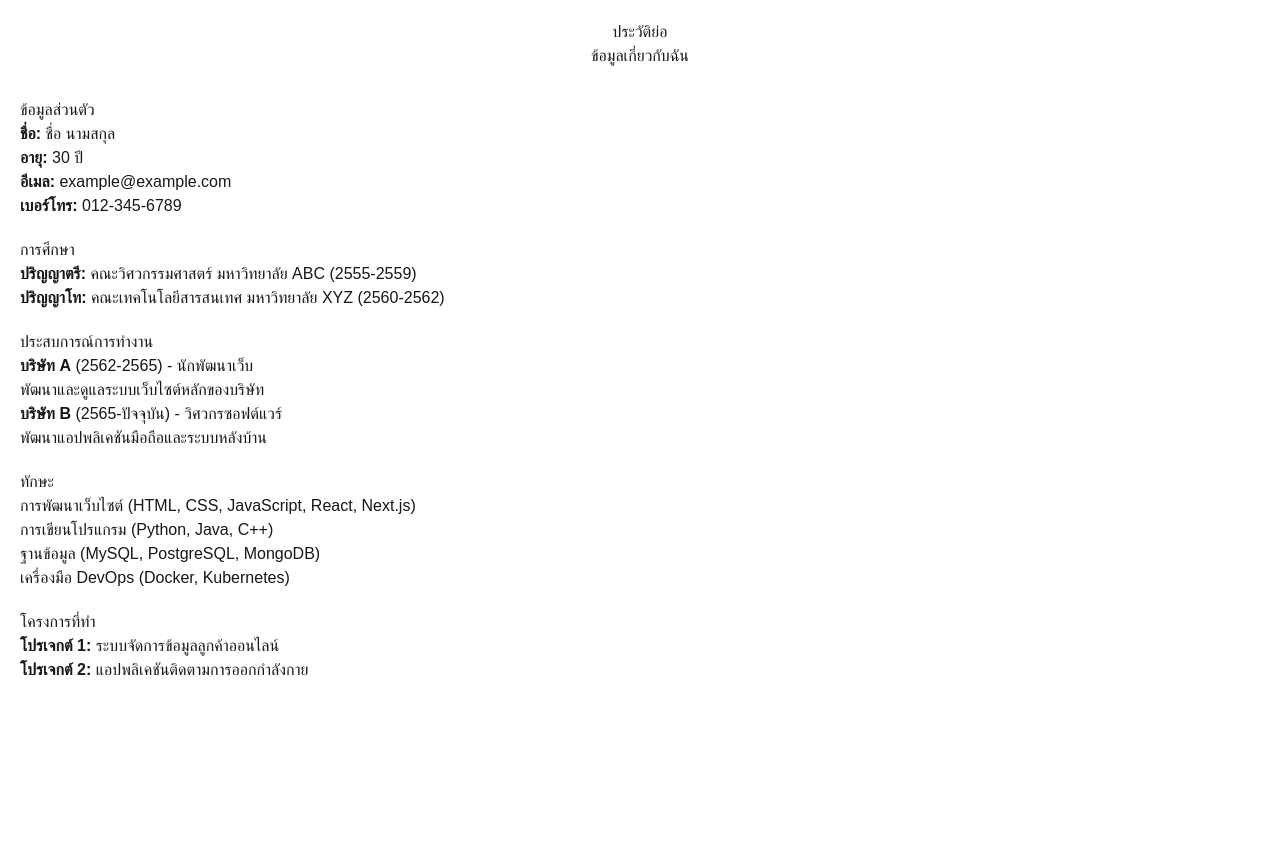
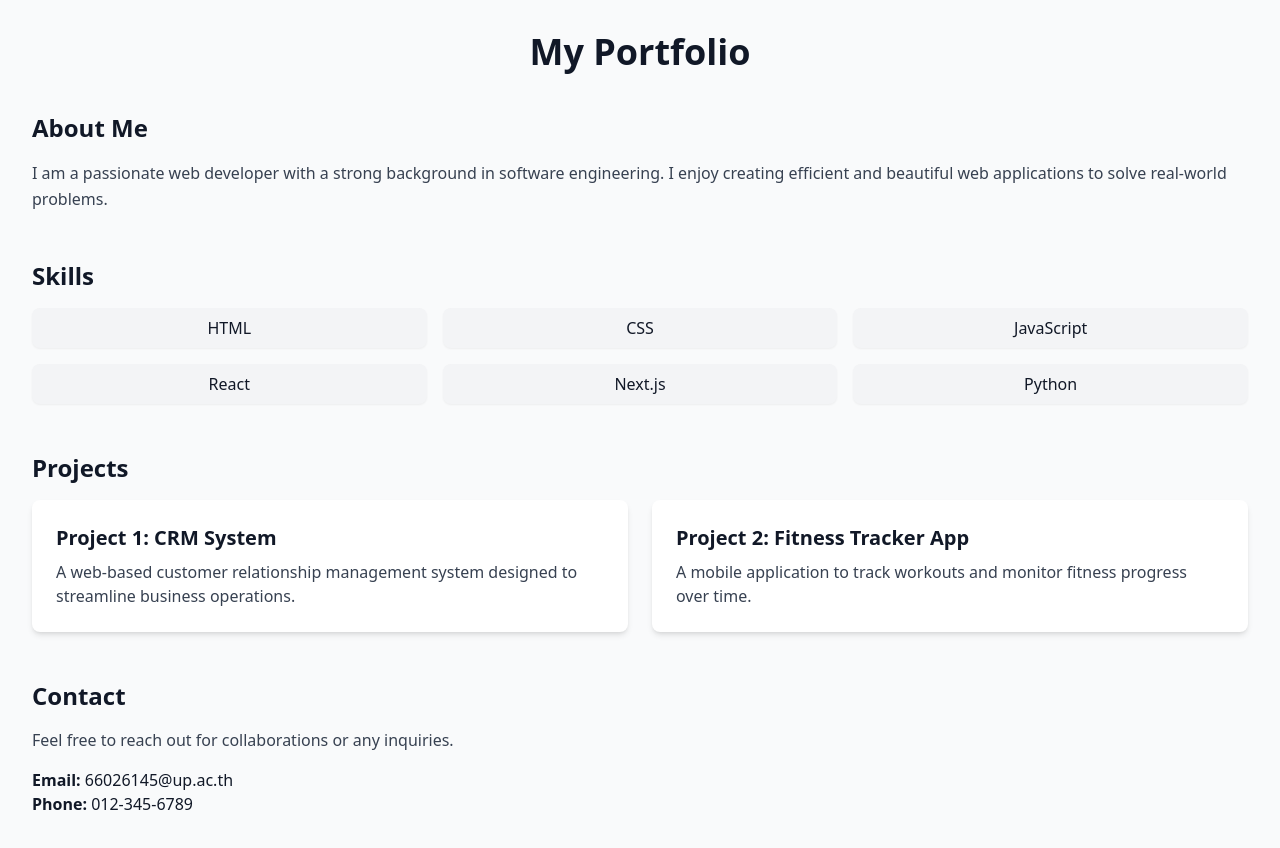
Before and after one commit to 66026145/my-blog, a Next.js app: page / in a window 1280 px wide. Before the commit the page ends 800 px from the top, so only its background shows below. Built offline with nearby package versions, Linux system fonts and the light colour scheme.

Commit message:
ข้อความที่เกี่ยวข้องกับการเปลี่ยนแปลง

```diff
--- a/app/page.tsx
+++ b/app/page.tsx
@@ -1,66 +1,67 @@
-// app/resume/page.tsx
-
 import React from 'react';
 
-const Resume = () => {
+const Portfolio = () => {
   return (
-    <div style={{ fontFamily: 'Arial, sans-serif', padding: '20px' }}>
-      <header style={{ textAlign: 'center', marginBottom: '30px' }}>
-        <h1>ประวัติย่อ</h1>
-        <p>ข้อมูลเกี่ยวกับฉัน</p>
+    <div className="font-sans p-8 bg-gray-50 text-gray-900 min-h-screen">
+      {/* Header Section */}
+      <header className="text-center mb-10">
+        <h1 className="text-4xl font-bold mb-2">My Portfolio</h1>
       </header>
 
-      <section style={{ marginBottom: '20px' }}>
-        <h2>ข้อมูลส่วนตัว</h2>
-        <ul>
-          <li><strong>ชื่อ:</strong> ชื่อ นามสกุล</li>
-          <li><strong>อายุ:</strong> 30 ปี</li>
-          <li><strong>อีเมล:</strong> example@example.com</li>
-          <li><strong>เบอร์โทร:</strong> 012-345-6789</li>
-        </ul>
+      {/* About Section */}
+      <section className="mb-12">
+        <h2 className="text-2xl font-semibold mb-4">About Me</h2>
+        <p className="text-gray-700 leading-relaxed">
+          I am a passionate web developer with a strong background in software engineering. I enjoy creating efficient
+          and beautiful web applications to solve real-world problems.
+        </p>
       </section>
 
-      <section style={{ marginBottom: '20px' }}>
-        <h2>การศึกษา</h2>
-        <ul>
-          <li><strong>ปริญญาตรี:</strong> คณะวิศวกรรมศาสตร์ มหาวิทยาลัย ABC (2555-2559)</li>
-          <li><strong>ปริญญาโท:</strong> คณะเทคโนโลยีสารสนเทศ มหาวิทยาลัย XYZ (2560-2562)</li>
-        </ul>
+      {/* Skills Section */}
+      <section className="mb-12">
+        <h2 className="text-2xl font-semibold mb-4">Skills</h2>
+        <div className="grid grid-cols-2 md:grid-cols-3 gap-4">
+          <span className="bg-gray-100 px-4 py-2 rounded-lg text-center shadow-sm">HTML</span>
+          <span className="bg-gray-100 px-4 py-2 rounded-lg text-center shadow-sm">CSS</span>
+          <span className="bg-gray-100 px-4 py-2 rounded-lg text-center shadow-sm">JavaScript</span>
+          <span className="bg-gray-100 px-4 py-2 rounded-lg text-center shadow-sm">React</span>
+          <span className="bg-gray-100 px-4 py-2 rounded-lg text-center shadow-sm">Next.js</span>
+          <span className="bg-gray-100 px-4 py-2 rounded-lg text-center shadow-sm">Python</span>
+        </div>
       </section>
 
-      <section style={{ marginBottom: '20px' }}>
-        <h2>ประสบการณ์การทำงาน</h2>
-        <ul>
-          <li>
-            <strong>บริษัท A</strong> (2562-2565) - นักพัฒนาเว็บ
-            <p>พัฒนาและดูแลระบบเว็บไซต์หลักของบริษัท</p>
-          </li>
-          <li>
-            <strong>บริษัท B</strong> (2565-ปัจจุบัน) - วิศวกรซอฟต์แวร์
-            <p>พัฒนาแอปพลิเคชันมือถือและระบบหลังบ้าน</p>
-          </li>
-        </ul>
+      {/* Projects Section */}
+      <section className="mb-12">
+        <h2 className="text-2xl font-semibold mb-4">Projects</h2>
+        <div className="grid grid-cols-1 md:grid-cols-2 gap-6">
+          <div className="bg-white p-6 rounded-lg shadow-md">
+            <h3 className="text-xl font-bold mb-2">Project 1: CRM System</h3>
+            <p className="text-gray-700">
+              A web-based customer relationship management system designed to streamline business operations.
+            </p>
+          </div>
+          <div className="bg-white p-6 rounded-lg shadow-md">
+            <h3 className="text-xl font-bold mb-2">Project 2: Fitness Tracker App</h3>
+            <p className="text-gray-700">
+              A mobile application to track workouts and monitor fitness progress over time.
+            </p>
+          </div>
+        </div>
       </section>
 
-      <section style={{ marginBottom: '20px' }}>
-        <h2>ทักษะ</h2>
-        <ul>
-          <li>การพัฒนาเว็บไซต์ (HTML, CSS, JavaScript, React, Next.js)</li>
-          <li>การเขียนโปรแกรม (Python, Java, C++)</li>
-          <li>ฐานข้อมูล (MySQL, PostgreSQL, MongoDB)</li>
-          <li>เครื่องมือ DevOps (Docker, Kubernetes)</li>
-        </ul>
-      </section>
-
-      <section style={{ marginBottom: '20px' }}>
-        <h2>โครงการที่ทำ</h2>
-        <ul>
-          <li><strong>โปรเจกต์ 1:</strong> ระบบจัดการข้อมูลลูกค้าออนไลน์</li>
-          <li><strong>โปรเจกต์ 2:</strong> แอปพลิเคชันติดตามการออกกำลังกาย</li>
+      {/* Contact Section */}
+      <section>
+        <h2 className="text-2xl font-semibold mb-4">Contact</h2>
+        <p className="text-gray-700">
+          Feel free to reach out for collaborations or any inquiries.
+        </p>
+        <ul className="list-none mt-4">
+          <li><strong>Email:</strong> 66026145@up.ac.th</li>
+          <li><strong>Phone:</strong> 012-345-6789</li>
         </ul>
       </section>
     </div>
   );
 };
 
-export default Resume;
+export default Portfolio;
```
Also changed, not shown: package.json (+5 -5 lines), 1 other file (tests, documents, lock files or other folders).
